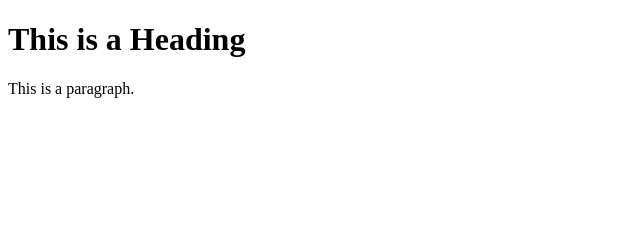
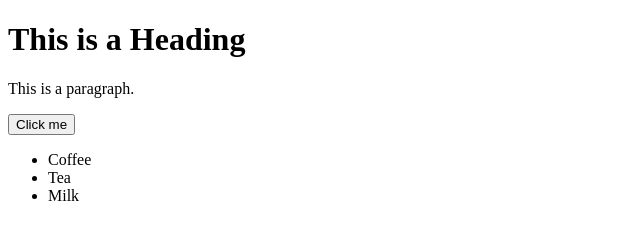
Before and after one commit to kkgraph/w3c-tutorial, a plain HTML site: page index.html in a window 1280 px wide. Shown: the whole page, without its empty margins (0-640 px from the left). Drawn offline with Linux system fonts and the light colour scheme.

Commit message:
button and list

```diff
--- a/index.html
+++ b/index.html
@@ -5,8 +5,14 @@
 </head>
 <body>
 
-<h1>This is a Heading</h1>
-<p>This is a paragraph.</p>
+    <h1>This is a Heading</h1>
+    <p>This is a paragraph.</p>
+    <button>Click me</button>
+    <ul>
+        <li>Coffee</li>
+        <li>Tea</li>
+        <li>Milk</li>
+    </ul>
 
 </body>
 </html>
```
